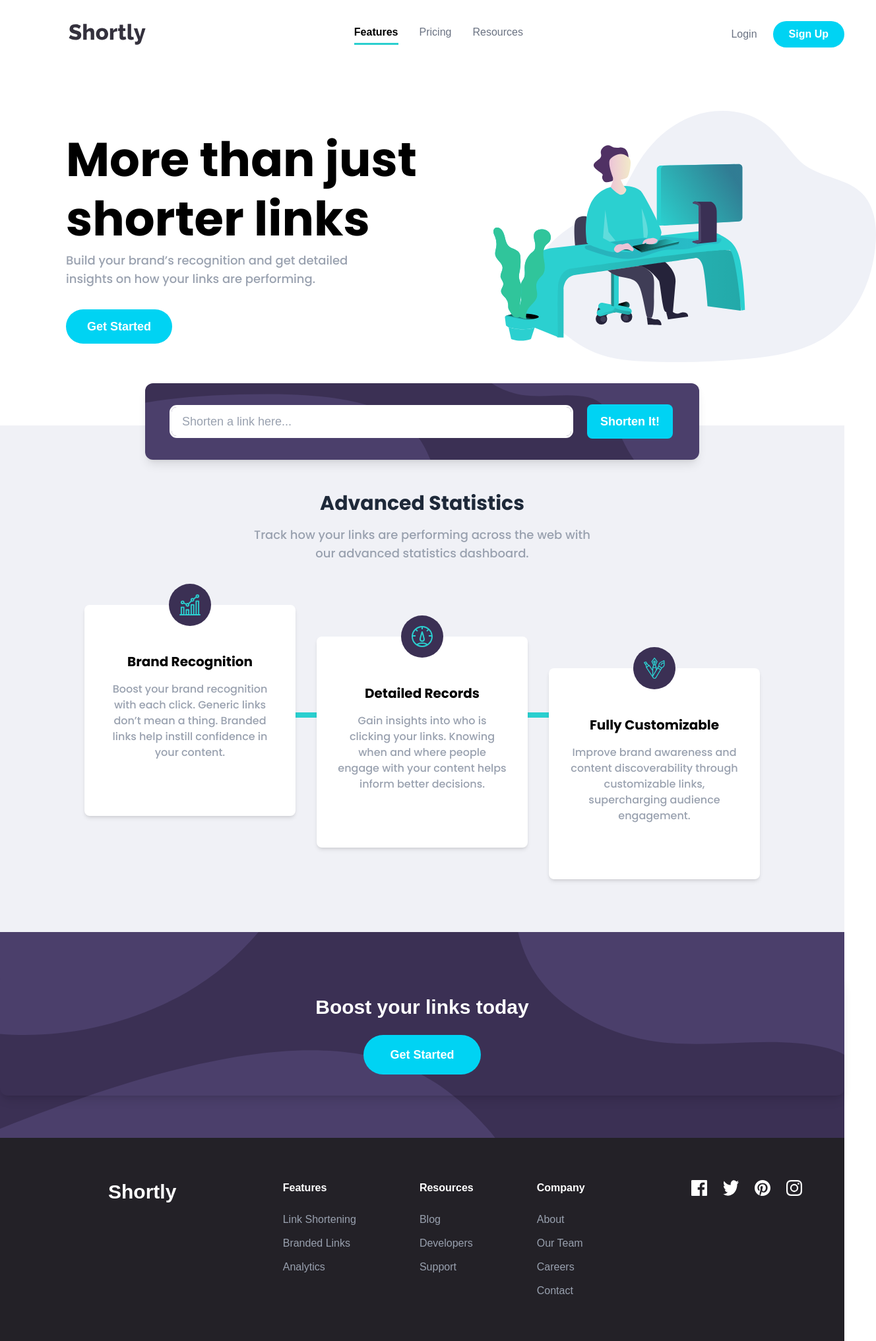
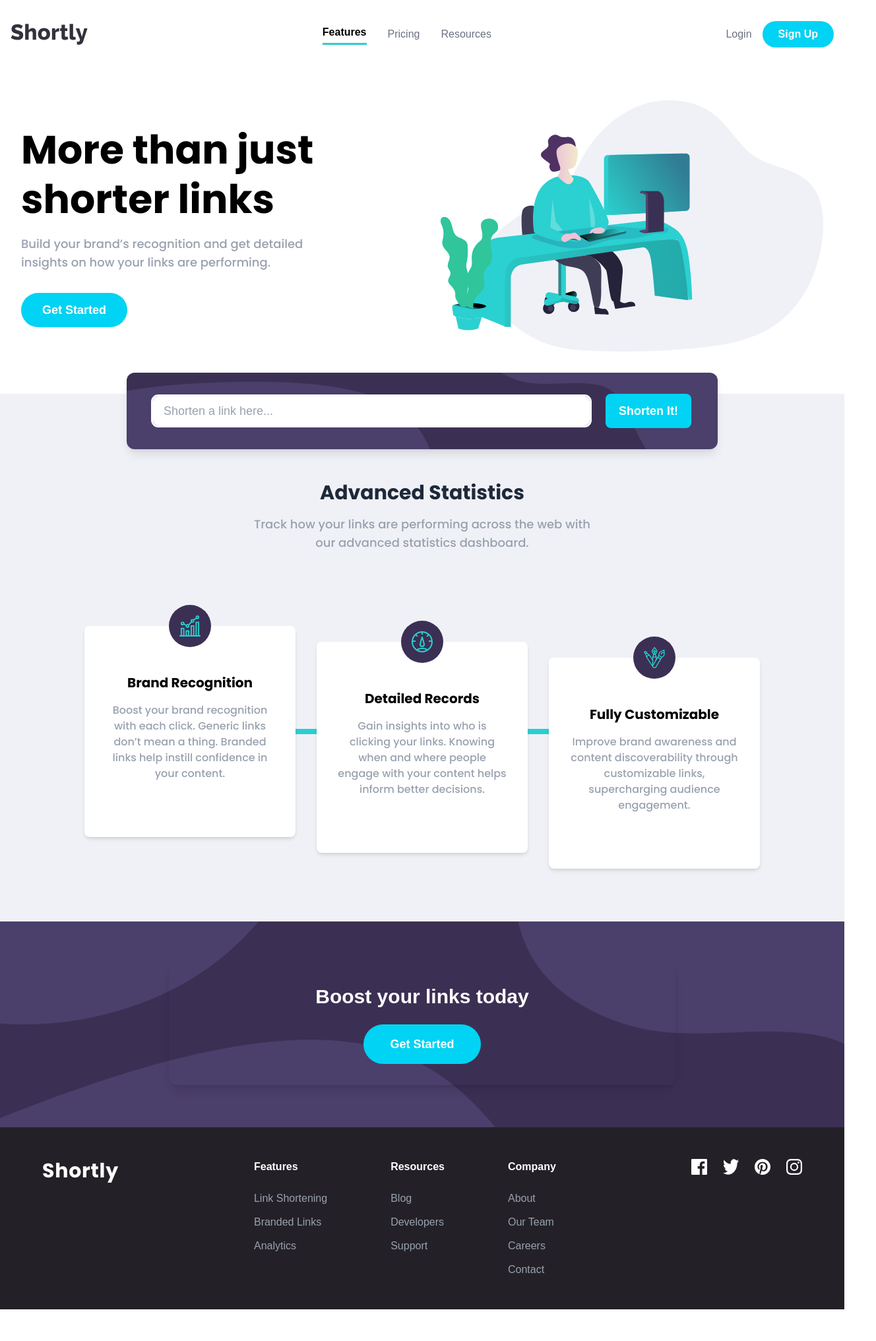
Before and after one commit to mrgreyh01/url_shortening_app, a Next.js app: page / in a window 1280 px wide. Shown: the whole page at 66% size, 1328 px wide, since content can reach past the window. After the commit the page ends 1985 px from the top, so only its background shows below. Built offline with nearby package versions, Linux system fonts and the light colour scheme.

Commit message:
Made the page responsive with little changes to the structure

```diff
--- a/src/app/page.tsx
+++ b/src/app/page.tsx
@@ -16,13 +16,12 @@ export default function Home() {
   return (
     <div className="bg-[#f0f1f6] min-h-screen font-sans">
       {/* Header */}
-        <header className="flex justify-between items-center py-8 bg-white">
-          {/* Container for consistent alignment */}
-          <div className="max-w-7xl m-auto flex justify-between items-center w-full">
-            <Link href="/" className="flex items-center pl-26">
+      <header className="bg-white w-full">
+        <div className="max-w-7xl mx-auto w-full flex flex-col md:flex-row justify-between items-center px-4 py-8">
+          <Link href="/" className="flex items-center mb-6 md:mb-0">
             <Image src="/logo.svg" alt="Shortly Logo" width={112} height={32} className="h-8 w-auto" />
           </Link>
-            <nav className="flex gap-8 text-gray-500 font-medium">
+          <nav className="flex flex-col md:flex-row gap-6 md:gap-8 text-gray-500 font-medium items-center">
             {navLinks.map((link) => (
               <a
                 key={link.label}
@@ -42,7 +41,7 @@ export default function Home() {
               </a>
             ))}
           </nav>
-            <div className="flex gap-6 items-center">
+          <div className="flex gap-4 items-center mt-6 md:mt-0">
             <button className="text-gray-500 font-medium hover:text-black">Login</button>
             <button className="bg-cyan-400 hover:bg-cyan-300 text-white font-bold px-6 py-2 rounded-full transition">Sign Up</button>
           </div>
@@ -50,44 +49,44 @@ export default function Home() {
       </header>
 
       {/* Hero Section */}
-        <section className="flex justify-between items-center pt-16 pb-24 bg-white">
-          <div className="max-w-7xl m-auto flex justify-between items-center w-full">
-            {/* Main Content */}
-            <div className="pl-25">
+      <section className="bg-white pt-12 pb-16">
+        <div className="max-w-7xl mx-auto w-full flex flex-col-reverse lg:flex-row items-center justify-between px-4 sm:px-8">
+          {/* Text Content */}
+          <div className="w-full lg:w-1/2 flex flex-col items-center lg:items-start text-center lg:text-left">
             <h1
-                className="text-7xl font-extrabold text-black mb-1 leading-tight"
+              className="text-4xl sm:text-5xl md:text-6xl font-extrabold text-black mb-4 leading-tight"
               style={{ fontFamily: "var(--font-poppins)", fontWeight: 700 }}
             >
-                More than just <br /> shorter links
+              More than just <br className="hidden sm:block" /> shorter links
             </h1>
             <p
-                className="text-lg text-gray-400 mb-8"
+              className="text-base sm:text-lg text-gray-400 mb-8 max-w-md"
               style={{ fontFamily: "var(--font-poppins)" }}
             >
-                Build your brand’s recognition and get detailed <br /> insights on how your links are performing.
+              Build your brand’s recognition and get detailed <br className="hidden sm:block" /> insights on how your links are performing.
             </p>
             <button className="bg-cyan-400 hover:bg-cyan-300 text-white font-bold px-8 py-3 rounded-full text-lg transition">
               Get Started
             </button>
           </div>
-            <div className="flex-1 flex justify-end">
+          {/* Illustration */}
+          <div className="w-full lg:w-1/2 flex justify-center lg:justify-end mb-10 lg:mb-0">
             <Image
               src="/illustration-working.svg"
               alt="Working Illustration"
               width={580}
               height={400}
-                className="w-[580px] lg:max-w-full lg:h-auto block"
+              className="w-full max-w-[580px] h-auto block"
               priority
-                style={{ marginRight: '-3rem' }} // adjust as needed for flush effect
             />
           </div>
         </div>
       </section>
 
       {/* Shorten Input */}
-        <section className="relative z-10 px-55 flex justify-center -mt-16 mb-12">
+      <section className="relative z-10 flex justify-center -mt-8 mb-12 px-2 sm:px-4">
         <div
-            className="w-full rounded-xl flex items-center px-10 py-8 shadow-lg"
+          className="w-full max-w-4xl rounded-xl flex flex-col sm:flex-row items-center px-4 sm:px-10 py-6 sm:py-8 shadow-lg gap-4 sm:gap-0"
           style={{
             backgroundColor: "#3b3054",
             backgroundImage: "url('/bg-shorten-desktop.svg')",
@@ -99,37 +98,32 @@ export default function Home() {
           <input
             type="text"
             placeholder="Shorten a link here..."
-              className="flex-1 px-4 py-2 rounded-lg text-lg outline-solid outline-white mr-6 bg-white text-gray-800 placeholder-gray-400 focus:outline-cyan-400 transition"
+            className="flex-1 px-4 py-2 rounded-lg text-lg outline-solid outline-white bg-white text-gray-800 placeholder-gray-400 focus:outline-cyan-400 transition mb-4 sm:mb-0 sm:mr-6"
           />
-            <button className="bg-cyan-400 hover:bg-cyan-300 text-white font-bold px-5 py-3 rounded-lg text-lg transition">
+          <button className="bg-cyan-400 hover:bg-cyan-300 text-white font-bold px-5 py-3 rounded-lg text-lg transition w-full sm:w-auto">
             Shorten It!
           </button>
         </div>
       </section>
 
       {/* Advanced Statistics */}
-      <section className="text-center mb-20">
-        <div className="max-w-7xl m-auto w-full">
+      <section className="text-center mb-20 px-2 sm:px-4">
+        <div className="max-w-7xl mx-auto w-full">
           <h2
             className="text-3xl font-extrabold text-gray-800 mb-4"
             style={{ fontFamily: "var(--font-poppins)" }}
           >
             Advanced Statistics
           </h2>
-          <p className="text-gray-400 text-lg mb-16" style={{ fontFamily: "var(--font-poppins)" }}>
-            Track how your links are performing across the web with <br /> our advanced statistics dashboard.
+          <p className="text-gray-400 text-base sm:text-lg mb-16" style={{ fontFamily: "var(--font-poppins)" }}>
+            Track how your links are performing across the web with <br className="hidden sm:block" /> our advanced statistics dashboard.
           </p>
-          <div className="relative flex justify-center gap-8">
-            {/* Connection line between cards */}
-            <div
-              className="absolute top-2/5 h-2 bg-[#2acfcf] z-0 transform -translate-y-1/2"
-              style={{
-                left:  "calc(50% - 200px)",    // 200px = half your card’s width (300px/2) + half the gap (32px/2)
-                right: "calc(50% - 200px)",
-              }}
-            />
+          <div className="relative flex flex-col lg:flex-row justify-center items-center gap-16 lg:gap-8">
+            {/* Vertical line for mobile, horizontal for desktop */}
+            <div className="absolute lg:hidden left-1/2 top-[80px] h-[calc(100%-80px)] w-2 bg-[#2acfcf] z-0" style={{ transform: "translateX(-50%)" }} />
+            <div className="hidden lg:block absolute top-1/2 left-1/3 w-1/3 h-2 bg-[#2acfcf] z-0" style={{ transform: "translateY(-50%)" }} />
             {/* Card 1 */}
-            <div className="bg-white rounded-lg shadow-md p-8 max-w-xs h-[320px] flex flex-col justify-between relative z-10">
+            <div className="bg-white rounded-lg shadow-md p-8 max-w-xs w-full h-[320px] flex flex-col justify-between relative z-10">
               <div>
                 <div className="bg-[#3b3054] w-16 h-16 flex items-center justify-center rounded-full absolute -top-8 left-1/2 -translate-x-1/2 z-10">
                   <Image src="/icon-brand-recognition.svg" alt="Brand Recognition" width={32} height={32} className="w-8 h-8" />
@@ -141,7 +135,7 @@ export default function Home() {
               </div>
             </div>
             {/* Card 2 */}
-            <div className="bg-white rounded-lg shadow-md p-8 max-w-xs h-[320px] flex flex-col justify-between relative mt-12 z-10">
+            <div className="bg-white rounded-lg shadow-md p-8 max-w-xs w-full h-[320px] flex flex-col justify-between relative z-10 lg:mt-12">
               <div>
                 <div className="bg-[#3b3054] w-16 h-16 flex items-center justify-center rounded-full absolute -top-8 left-1/2 -translate-x-1/2 z-10">
                   <Image src="/icon-detailed-records.svg" alt="Detailed Records" width={32} height={32} className="w-8 h-8" />
@@ -153,7 +147,7 @@ export default function Home() {
               </div>
             </div>
             {/* Card 3 */}
-            <div className="bg-white rounded-lg shadow-md p-8 max-w-xs h-[320px] flex flex-col justify-between relative mt-24 z-10">
+            <div className="bg-white rounded-lg shadow-md p-8 max-w-xs w-full h-[320px] flex flex-col justify-between relative z-10 lg:mt-24">
               <div>
                 <div className="bg-[#3b3054] w-16 h-16 flex items-center justify-center rounded-full absolute -top-8 left-1/2 -translate-x-1/2 z-10">
                   <Image src="/icon-fully-customizable.svg" alt="Fully Customizable" width={32} height={32} className="w-8 h-8" />
@@ -170,7 +164,7 @@ export default function Home() {
 
       {/* Boost Section */}
       <section
-        className="py-16 text-center"
+        className="py-12 sm:py-16 text-center px-2 sm:px-4"
         style={{
           backgroundColor: "#3b3054",
           backgroundImage: "url('/bg-boost-desktop.svg')",
@@ -179,40 +173,43 @@ export default function Home() {
           backgroundSize: "cover",
         }}
       >
-        <div className="w-full rounded-xl flex flex-col items-center px-10 py-8 shadow-lg">
-          <h2 className="text-3xl font-extrabold text-white mb-6">Boost your links today</h2>
-          <button className="bg-cyan-400 hover:bg-cyan-300 text-white font-bold px-10 py-4 rounded-full text-lg transition">
+        <div className="w-full max-w-3xl mx-auto rounded-xl flex flex-col items-center px-4 sm:px-10 py-8 shadow-lg">
+          <h2 className="text-2xl sm:text-3xl font-extrabold text-white mb-6">Boost your links today</h2>
+          <button className="bg-cyan-400 hover:bg-cyan-300 text-white font-bold px-8 sm:px-10 py-4 rounded-full text-lg transition">
             Get Started
           </button>
         </div>
       </section>
 
       {/* Footer */}
-      <footer className="bg-[#232127] text-white py-16 px-16">
-        <div className="flex justify-between max-w-7xl mx-auto pl-25 w-full">
+      <footer className="bg-[#232127] text-white py-12 px-4 sm:px-8 lg:px-16">
+        <div className="max-w-7xl mx-auto w-full flex flex-col lg:flex-row justify-between items-center lg:items-start gap-12">
+          <div className="flex-shrink-0 flex justify-center lg:justify-start w-full lg:w-auto">
+            {/* Use text logo for white color */}
+            <span className="text-3xl font-extrabold tracking-wide text-white" style={{ fontFamily: "var(--font-poppins)" }}>
+              <a href="">Shortly</a>
+            </span>
+          </div>
+          <div className="flex flex-col sm:flex-row gap-12 lg:gap-24 justify-center items-center lg:items-start flex-1">
             <div>
-            <div className="text-3xl font-bold mb-8"><a href="#">Shortly</a></div>
-          </div>
-          <div className="flex gap-24">
-            <div>
-              <div className="font-bold mb-6">Features</div>
-              <ul className="space-y-3 text-gray-400">
+              <div className="font-bold mb-6 text-center sm:text-left">Features</div>
+              <ul className="space-y-3 text-gray-400 text-center sm:text-left">
                 <li>Link Shortening</li>
                 <li>Branded Links</li>
                 <li>Analytics</li>
               </ul>
             </div>
             <div>
-              <div className="font-bold mb-6">Resources</div>
-              <ul className="space-y-3 text-gray-400">
+              <div className="font-bold mb-6 text-center sm:text-left">Resources</div>
+              <ul className="space-y-3 text-gray-400 text-center sm:text-left">
                 <li>Blog</li>
                 <li>Developers</li>
                 <li>Support</li>
               </ul>
             </div>
             <div>
-              <div className="font-bold mb-6">Company</div>
-              <ul className="space-y-3 text-gray-400">
+              <div className="font-bold mb-6 text-center sm:text-left">Company</div>
+              <ul className="space-y-3 text-gray-400 text-center sm:text-left">
                 <li>About</li>
                 <li>Our Team</li>
                 <li>Careers</li>
@@ -220,7 +217,7 @@ export default function Home() {
               </ul>
             </div>
           </div>
-          <div className="flex gap-6 items-start">
+          <div className="flex gap-6 justify-center lg:justify-end items-start">
             <a href="">
               <Image src="/icon-facebook.svg" alt="Facebook" width={24} height={24} className="w-6 h-6" />
             </a>
```
Lines whose indentation alone changed are shown as unchanged.
